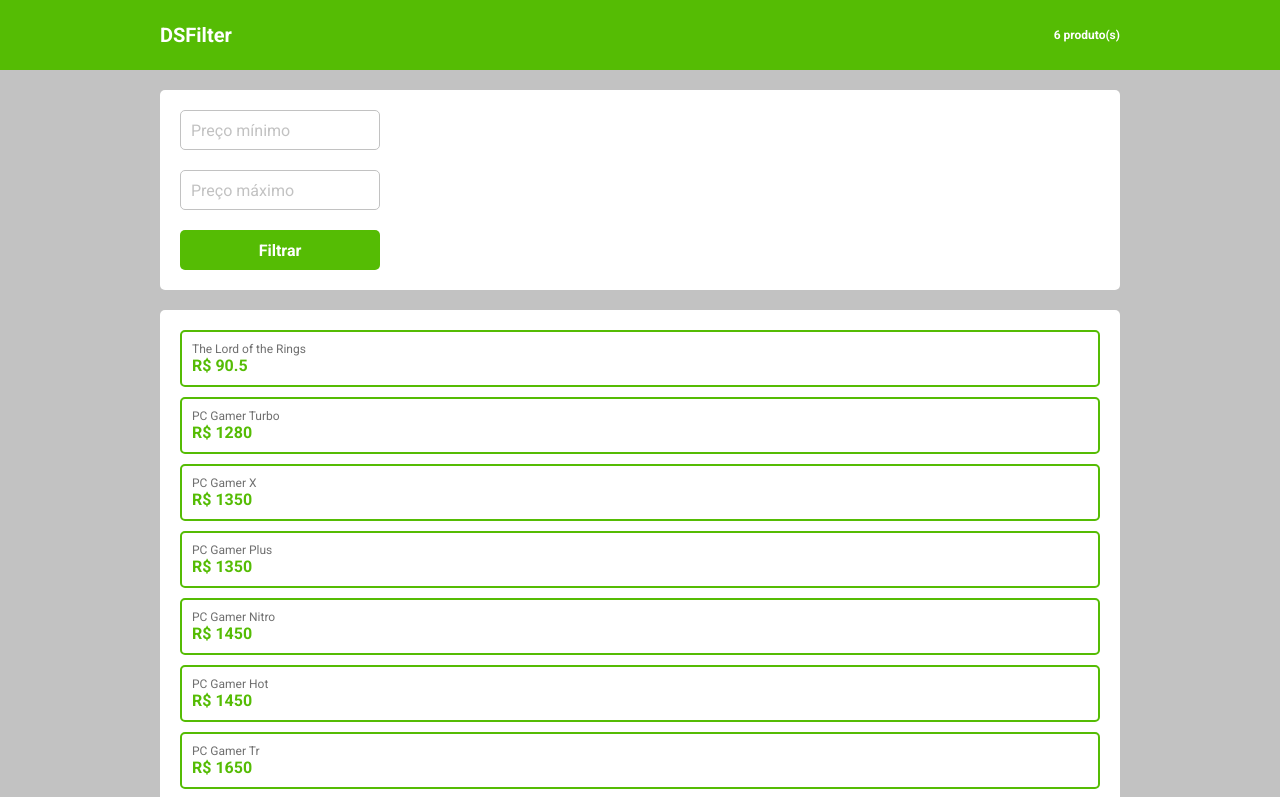
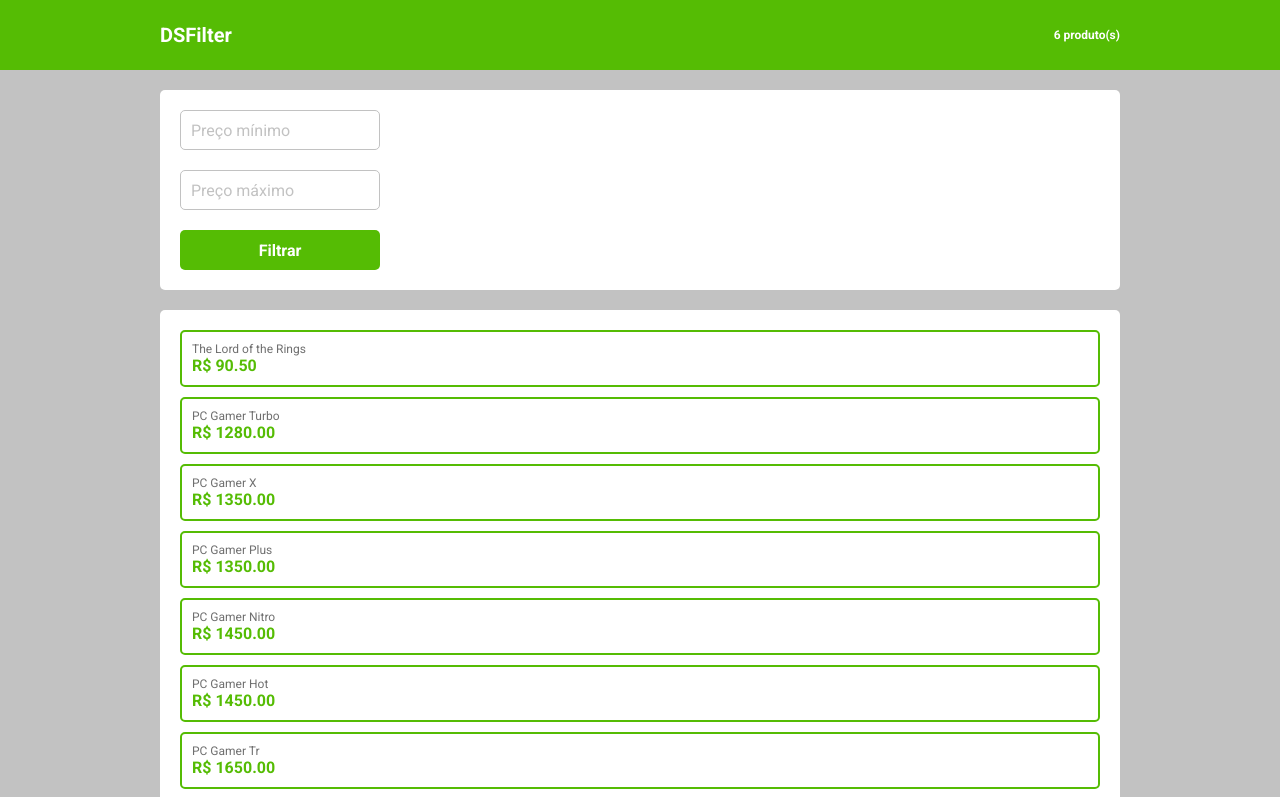
Before and after one commit to VictorB4rros/dsfilter, a React (Vite) app: page / in a window 1280 px wide. Shown: the top 797 px of the page. Built offline with nearby package versions, Linux system fonts and the light colour scheme.

Commit message:
Product price toFixed

```diff
--- a/src/components/DataCard/index.tsx
+++ b/src/components/DataCard/index.tsx
@@ -13,7 +13,7 @@ export default function DataCard({ products }: Props) {
                 products.map(product => (
                     <div key={product.id} className="data-card">
                         <p className="product-name" >{product.name}</p>
-                        <p className="product-price" >R$ {product.price}</p>
+                        <p className="product-price" >R$ {product.price.toFixed(2)}</p>
                     </div>
                 ))
             }
```
